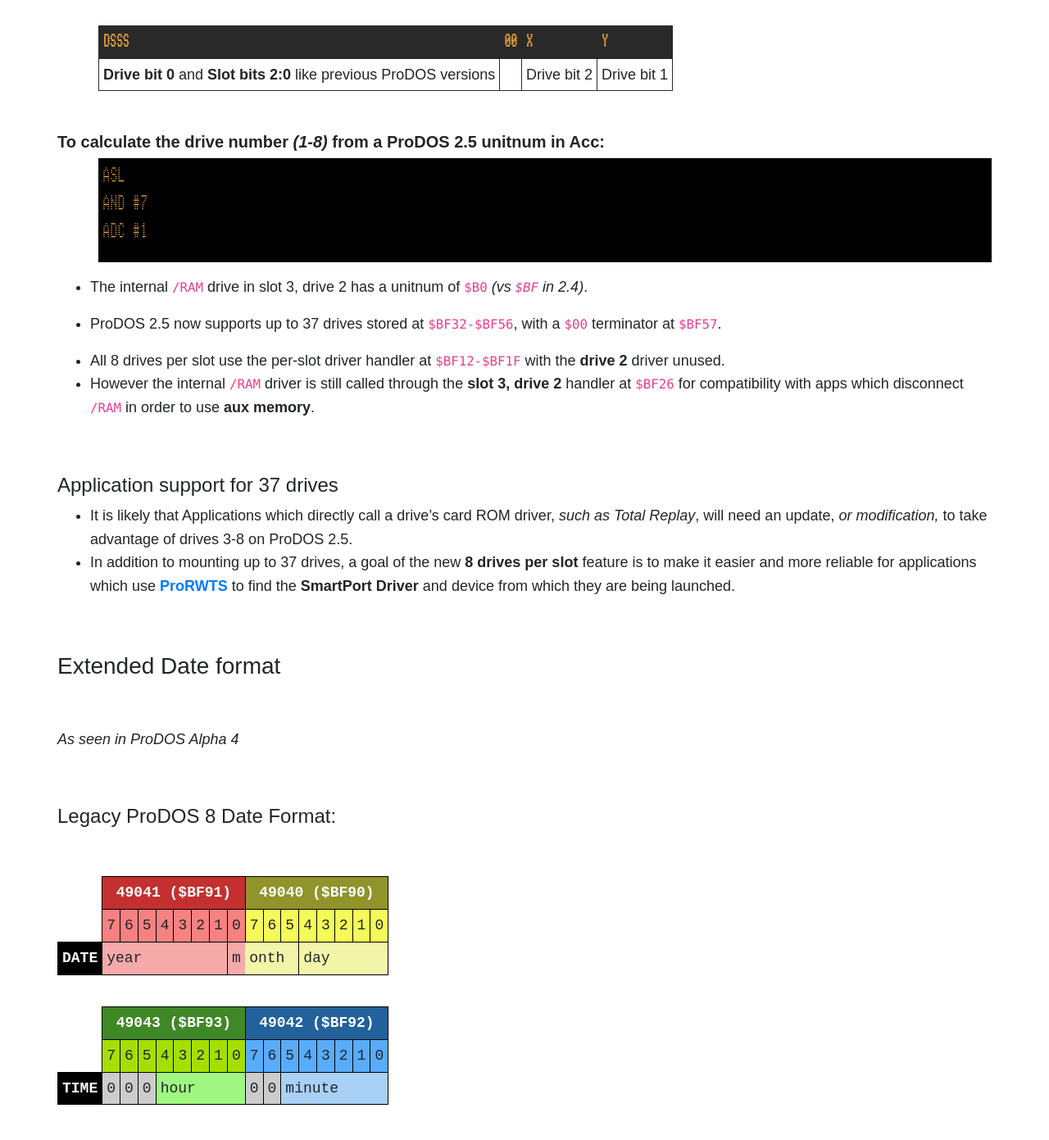
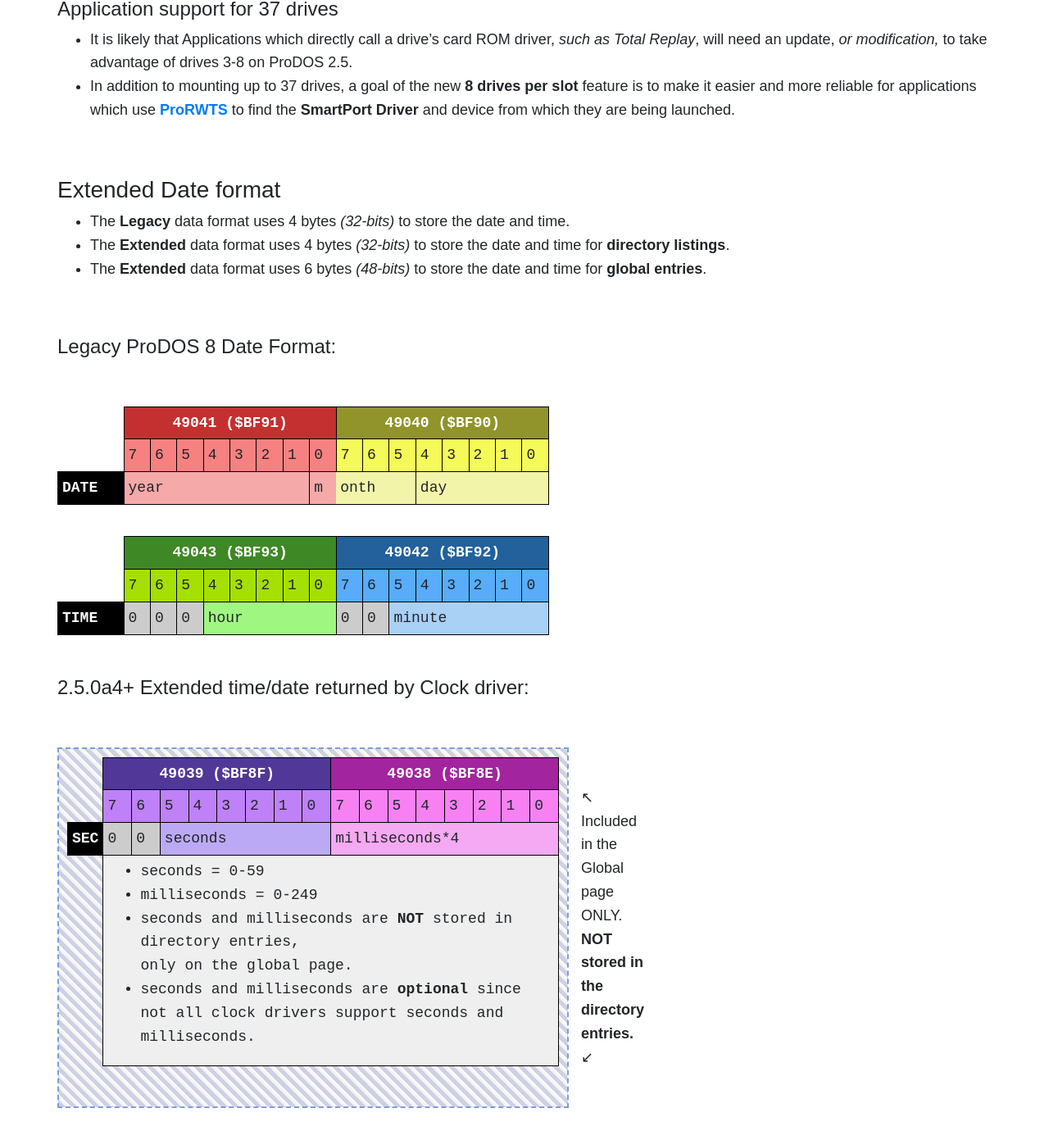
Before and after one commit to ProDOS-8/ProDOS-8.github.io, a Jekyll site: the page built from _pages/releases/prodos-25.md, in a window 1280 px wide and 1400 px high, scrolled down 7085 px. Shown: the top 1391 px of the window at 82% size. Built offline with Jekyll 4.4.1, drawn with Linux system fonts in a browser that asks for light colours; some of the changed text lies outside the part shown.

Commit message:
42 :: Added documentation about the use of the 4-byte date vs. the 6-byte date.

````diff
--- a/_pages/releases/_prodos25/apple3-kernel.md
+++ /dev/null
@@ -1,6 +0,0 @@
-### Apple III Kernel
-
-* This release includes the experimental ProDOS kernel for the Apple III.
-* If you are interested in testing the Apple III ProDOS kernel it would be a great help to the ProDOS 2.5 efforts.
-
-<img class="indented" src="/pix/prodos25/ProDOS-2.5a2-bitsybye_orange.png" />
--- a/_pages/releases/_prodos25/apple3-support.md
+++ b/_pages/releases/_prodos25/apple3-support.md
@@ -1,7 +1,16 @@
 <div class="vertical-spacer"></div>
 ### ProDOS 2.5 on the Apple /// ?
 
-* ProDOS 2.5 includes a new Boot Loader that works on Apple ///.
+* ProDOS 2.5 includes a new Boot Loader that works on the Apple ///.
 * With this new Boot Loader, _along with some future development work,_ <br />ProDOS could **potentially** run on the Apple /// !
 
 <img style="margin-left:100px;" src="/pix/prodos25/prodos-2.5_on_appleiii.png" />
+
+<div class="vertical-spacer"></div>
+#### Apple /// ProDOS 2.5 Kernel
+
+* The ProDOS kernel for the Apple /// is experimental.
+* If you are interested in testing the Apple /// ProDOS kernel it would be a great help to the ProDOS 2.5 efforts.
+* The ProDOS 2.5 kernel for the Apple /// is included in the <a href="{{ page.a3_download_link }}">{{ page.a3_alpha_title }}.</a>
+
+<img class="indented" src="/pix/prodos25/prodos25_a3_kernel.png" />
--- a/_pages/releases/_prodos25/extended-date-format.md
+++ b/_pages/releases/_prodos25/extended-date-format.md
@@ -1,7 +1,11 @@
 <div class="vertical-spacer"></div>
 ### Extended Date format
-<div class="vertical-spacer"></div>
-_As seen in ProDOS Alpha 4_
+
+<ul>
+<li>The <strong>Legacy</strong> data format uses 4 bytes <em>(32-bits)</em> to store the date and time.</li>
+<li>The <strong>Extended</strong> data format uses 4 bytes <em>(32-bits)</em> to store the date and time for <strong>directory listings</strong>.</li>
+<li>The <strong>Extended</strong> data format uses 6 bytes <em>(48-bits)</em> to store the date and time for <strong>global entries</strong>.</li>
+</ul>
 
 <div class="vertical-spacer"></div>
 #### Legacy ProDOS 8 Date Format:
@@ -67,9 +71,49 @@
   td.unused { background-color:#cccccc; }
   td.nobo { border:none !important; }
   td.descr { background-color:#efefef; }
+
+
+
+  table#extended-date-format-sec-msec {
+    /* border:1px #292929 dashed; */
+    padding-bottom:10px;
+  }
+  td#extended-date-format-sec-msec-title {
+    border:1px #292929 solid;
+    background-color:#292929;
+    color:#ffffff;
+    font-weight:bold;
+  }
+  td#extended-date-format-sec-msec-details {
+    border:2px #7b9ed9 dashed;
+    padding:10px;
+    margin:10px;
+    /* background-color:#efefef; */
+    /* border-radius: 25px; */
+    background: repeating-linear-gradient(
+      45deg,
+      #ced1e3,
+      #ced1e3 5px,
+      #efefef 5px,
+      #ffffff 10px
+    );
+  }
+  td.global-or-directory {
+    padding-left:15px;
+    width:50px;
+  }
+
+
+  table#extended-date-format {
+    width:600px;
+  }
+
 </style>
 
 <div class="vertical-spacer"></div>
+
+
+
 <table id="extended-date-format">
 <tr class="extended-date-format-memory-location"><td class="nobo">&nbsp;</td><td id="memory-location-49041" colspan="8">49041 ($BF91)</td><td id="memory-location-49040" colspan="8">49040 ($BF90)</td></tr>
 <tr><td class="nobo">&nbsp;</td><td class="ml49041">7</td><td class="ml49041">6</td><td class="ml49041">5</td><td class="ml49041">4</td><td class="ml49041">3</td><td class="ml49041">2</td><td class="ml49041">1</td><td class="ml49041">0</td><td class="ml49040">7</td><td class="ml49040">6</td><td class="ml49040">5</td><td class="ml49040">4</td><td class="ml49040">3</td><td class="ml49040">2</td><td class="ml49040">1</td><td class="ml49040">0</td></tr>
@@ -85,6 +129,7 @@
 
 <div class="vertical-spacer"></div>
 #### 2.5.0a4+ Extended time/date returned by Clock driver:
+
 
 <!--
 ```
@@ -114,39 +159,70 @@
 -->
 
 <div class="vertical-spacer"></div>
-<table id="extended-date-format">
-<tr class="extended-date-format-memory-location"><td class="nobo">&nbsp;</td><td id="memory-location-49039" colspan="8">49039 ($BF8F)</td><td id="memory-location-49038" colspan="8">49038 ($BF8E)</td></tr>
-<tr><td class="nobo">&nbsp;</td><td class="ml49039">7</td><td class="ml49039">6</td><td class="ml49039">5</td><td class="ml49039">4</td><td class="ml49039">3</td><td class="ml49039">2</td><td class="ml49039">1</td><td class="ml49039">0</td><td class="ml49038">7</td><td class="ml49038">6</td><td class="ml49038">5</td><td class="ml49038">4</td><td class="ml49038">3</td><td class="ml49038">2</td><td class="ml49038">1</td><td class="ml49038">0</td></tr>
-<tr><td class="memory-location-datetime">SEC</td><td class="unused">0</td><td class="unused">0</td><td colspan="6"  id="memory-location-seconds">seconds</td><td colspan="8"  id="memory-location-milliseconds">milliseconds*4</td></tr>
-<tr><td class="nobo">&nbsp;</td><td colspan="16" class="descr">
-<ul>
-<li>seconds = 0-59</li>
-<li>milliseconds = 0-249</li>
-</ul>
-</td></tr>
 
-<tr><td class="nobo">&nbsp;</td></tr>
-<tr class="extended-date-format-memory-location"><td class="nobo">&nbsp;</td><td id="memory-location-49041" colspan="8">49041 ($BF91)</td><td id="memory-location-49040" colspan="8">49040 ($BF90)</td></tr>
-<tr><td class="nobo">&nbsp;</td><td class="ml49041">7</td><td class="ml49041">6</td><td class="ml49041">5</td><td class="ml49041">4</td><td class="ml49041">3</td><td class="ml49041">2</td><td class="ml49041">1</td><td class="ml49041">0</td><td class="ml49040">7</td><td class="ml49040">6</td><td class="ml49040">5</td><td class="ml49040">4</td><td class="ml49040">3</td><td class="ml49040">2</td><td class="ml49040">1</td><td class="ml49040">0</td></tr>
-<tr><td class="memory-location-datetime">TIME</td><td colspan="5"  id="memory-location-year">day</td><td style="border-right:none !important; text-align:right;" colspan="3"  id="memory-location-year">ho</td><td style="border-left:none !important;" colspan="2"  id="memory-location-month">ur</td><td colspan="6"  id="memory-location-day">minute</td></tr>
-<tr><td class="nobo">&nbsp;</td><td colspan="16" class="descr">
-<ul>
-<li>day = 1-31</li>
-<li>hour = 0-23</li>
-<li>minute = 0-59</li>
-</ul>
-</td></tr>
+<table id="extended-date-format-sec-msec">
+<tr><td id="extended-date-format-sec-msec-details">
 
-<tr><td class="nobo">&nbsp;</td></tr>
-<tr class="extended-date-format-memory-location"><td class="nobo">&nbsp;</td><td id="memory-location-49043" colspan="8">49043 ($BF93)</td><td id="memory-location-49042" colspan="8">49042 ($BF92)</td></tr>
-<tr><td class="nobo">&nbsp;</td><td class="ml49043">7</td><td class="ml49043">6</td><td class="ml49043">5</td><td class="ml49043">4</td><td class="ml49043">3</td><td class="ml49043">2</td><td class="ml49043">1</td><td class="ml49043">0</td><td class="ml49042">7</td><td class="ml49042">6</td><td class="ml49042">5</td><td class="ml49042">4</td><td class="ml49042">3</td><td class="ml49042">2</td><td class="ml49042">1</td><td class="ml49042">0</td></tr>
-<tr><td class="memory-location-datetime">DATE</td><td colspan="4"  id="memory-location-hour">month</td><td style="border-right:none !important; text-align:right;" colspan="4"  id="memory-location-hour">year</td><td style="border-left:none !important;" colspan="8"  id="memory-location-minute">from 0 CE</td></tr>
-<tr><td class="nobo">&nbsp;</td><td colspan="16" class="descr">
-<ul>
-<li>month = 2-13</li>
-<li>year = 0-4095</li>
-<li>month +1 keeps top 3 bits from being 0,<br />differentiating it from pre-2.5 format</li>
-</ul>
-</td></tr>
+  <table id="extended-date-format">
+
+  <tr class="extended-date-format-memory-location"><td class="nobo">&nbsp;</td><td id="memory-location-49039" colspan="8">49039 ($BF8F)</td><td id="memory-location-49038" colspan="8">49038 ($BF8E)</td></tr>
+  <tr><td class="nobo">&nbsp;</td><td class="ml49039">7</td><td class="ml49039">6</td><td class="ml49039">5</td><td class="ml49039">4</td><td class="ml49039">3</td><td class="ml49039">2</td><td class="ml49039">1</td><td class="ml49039">0</td><td class="ml49038">7</td><td class="ml49038">6</td><td class="ml49038">5</td><td class="ml49038">4</td><td class="ml49038">3</td><td class="ml49038">2</td><td class="ml49038">1</td><td class="ml49038">0</td></tr>
+  <tr><td class="memory-location-datetime">SEC</td><td class="unused">0</td><td class="unused">0</td><td colspan="6"  id="memory-location-seconds">seconds</td><td colspan="8"  id="memory-location-milliseconds">milliseconds*4</td></tr>
+  <tr><td class="nobo">&nbsp;</td><td colspan="16" class="descr">
+  <ul>
+  <li>seconds = 0-59</li>
+  <li>milliseconds = 0-249</li>
+  <li>seconds and milliseconds are <strong>NOT</strong> stored in directory entries, <br />only on the global page.</li>
+  <li>seconds and milliseconds are <strong>optional</strong> since not all clock drivers support seconds and milliseconds.</li>
+  </ul>
+  </td></tr>
+
+  <tr><td class="nobo">&nbsp;</td></tr>
+
+  </table>
+
+</td><td class="global-or-directory">&nwarr;<br />Included in the Global page ONLY.<br /><strong>NOT stored in the directory entries.</strong><br />&swarr;</td></tr>
 
 </table>
+
+
+<div class="vertical-spacer"></div>
+
+
+<table id="extended-date-format-sec-msec">
+  <!-- tr><td id="extended-date-format-sec-msec-title">Stored in the Global page AND Directory Entries</td></tr -->
+  <tr><td id="extended-date-format-sec-msec-details">
+
+    <table id="extended-date-format">
+
+    <tr class="extended-date-format-memory-location"><td class="nobo">&nbsp;</td><td id="memory-location-49041" colspan="8">49041 ($BF91)</td><td id="memory-location-49040" colspan="8">49040 ($BF90)</td></tr>
+    <tr><td class="nobo">&nbsp;</td><td class="ml49041">7</td><td class="ml49041">6</td><td class="ml49041">5</td><td class="ml49041">4</td><td class="ml49041">3</td><td class="ml49041">2</td><td class="ml49041">1</td><td class="ml49041">0</td><td class="ml49040">7</td><td class="ml49040">6</td><td class="ml49040">5</td><td class="ml49040">4</td><td class="ml49040">3</td><td class="ml49040">2</td><td class="ml49040">1</td><td class="ml49040">0</td></tr>
+    <tr><td class="memory-location-datetime">TIME</td><td colspan="5"  id="memory-location-year">day</td><td style="border-right:none !important; text-align:right;" colspan="3"  id="memory-location-year">ho</td><td style="border-left:none !important;" colspan="2"  id="memory-location-month">ur</td><td colspan="6"  id="memory-location-day">minute</td></tr>
+    <tr><td class="nobo">&nbsp;</td><td colspan="16" class="descr">
+    <ul>
+    <li>day = 1-31</li>
+    <li>hour = 0-23</li>
+    <li>minute = 0-59</li>
+    </ul>
+    </td></tr>
+
+    <tr><td class="nobo">&nbsp;</td></tr>
+
+    <tr class="extended-date-format-memory-location"><td class="nobo">&nbsp;</td><td id="memory-location-49043" colspan="8">49043 ($BF93)</td><td id="memory-location-49042" colspan="8">49042 ($BF92)</td></tr>
+    <tr><td class="nobo">&nbsp;</td><td class="ml49043">7</td><td class="ml49043">6</td><td class="ml49043">5</td><td class="ml49043">4</td><td class="ml49043">3</td><td class="ml49043">2</td><td class="ml49043">1</td><td class="ml49043">0</td><td class="ml49042">7</td><td class="ml49042">6</td><td class="ml49042">5</td><td class="ml49042">4</td><td class="ml49042">3</td><td class="ml49042">2</td><td class="ml49042">1</td><td class="ml49042">0</td></tr>
+    <tr><td class="memory-location-datetime">DATE</td><td colspan="4"  id="memory-location-hour">month</td><td style="border-right:none !important; text-align:right;" colspan="4"  id="memory-location-hour">year</td><td style="border-left:none !important;" colspan="8"  id="memory-location-minute">from 0 CE</td></tr>
+
+    <tr><td class="nobo">&nbsp;</td><td colspan="16" class="descr">
+    <ul>
+    <li>month = 2-13</li>
+    <li>year = 0-4095</li>
+    <li>month +1 keeps top 3 bits from being 0,<br />differentiating it from pre-2.5 format</li>
+    </ul>
+    </td></tr>
+
+    </table>
+
+
+
+</td><td class="global-or-directory">&nwarr;<br />Stored in the Global page <strong>AND</strong> Directory Entries<br />&swarr;</td></tr>
+</table>
--- a/_pages/releases/prodos-25.md
+++ b/_pages/releases/prodos-25.md
@@ -4,6 +4,8 @@
 permalink: /releases/prodos-25/
 download_link: 'http://prodos8-releases.s3-website-us-east-1.amazonaws.com/ProDOS_2_5_a8_143k.dsk'
 alpha_title:   "ProDOS 2.5 Alpha 8"
+a3_download_link: 'http://prodos8-releases.s3-website-us-east-1.amazonaws.com/ProDOS_2_5_a7_143k.dsk'
+a3_alpha_title:   "ProDOS 2.5 Alpha 7"
 ---
 
 <img src="/pix/prodos_25_logo2.svg" onerror="this.onerror=null; this.src='/pix/prodos_25_logo.png'" />
@@ -11,7 +13,7 @@
 <div class="vertical-spacer"></div>
 ## {{ page.alpha_title }}
 
-<img src="/pix/prodos25/ProDOS-2.5a7_orange.png" />
+<img src="/pix/prodos25/ProDOS-2.5a8_orange.png" />
 
 * Download the [{{ page.alpha_title }}]({{ page.download_link }}) _(143k)_ image
 
@@ -54,7 +56,6 @@
 
 {% include_relative _prodos25/copy2plus.md %}
 
-{% include_relative _prodos25/apple3-kernel.md %}
 
 
 {% include_relative _prodos25/kansasfest-2018.md %}
````
Also changed, not shown: pix/prodos25/ProDOS-2.5a8_orange.png (added), pix/prodos25/prodos25_a3_kernel.png (added), 1 other file.
